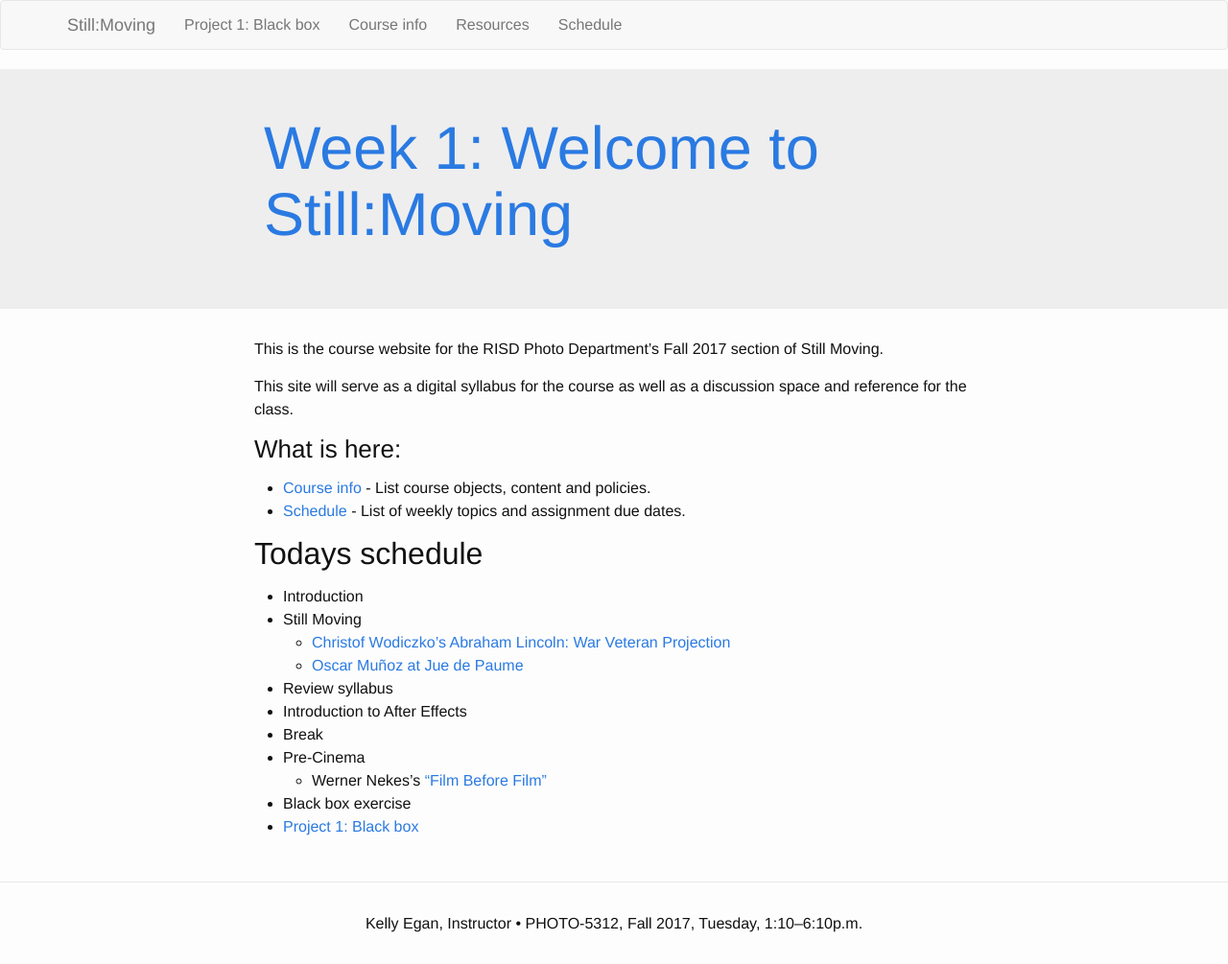
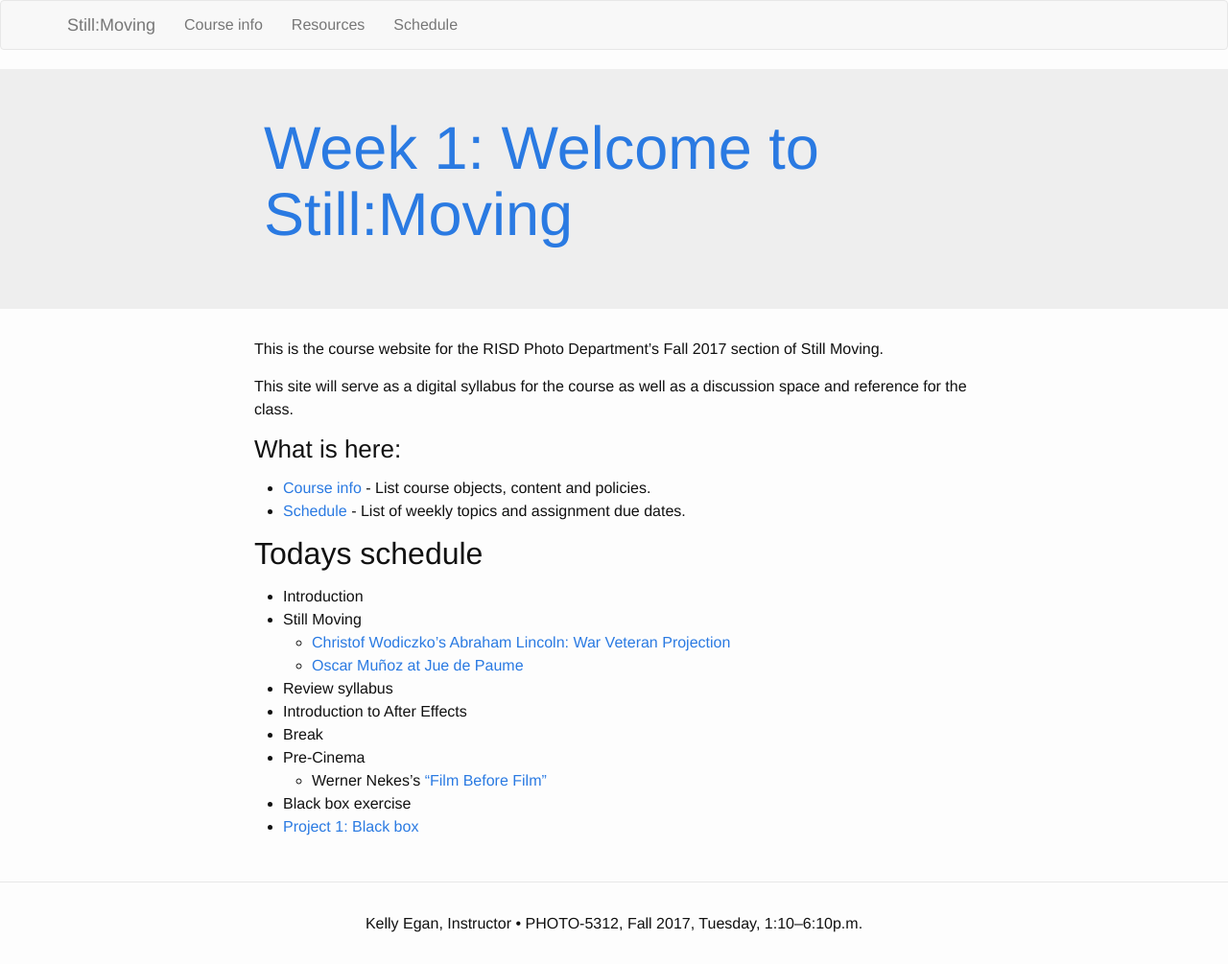
Before and after one commit to kellyegan/StillMoving, a Jekyll site: the page built from index.html, in a window 1280 px wide. Shown: the whole page at 96% size. Built offline with Jekyll 4.4.1, drawn with Linux system fonts in a browser that asks for light colours.

Commit message:
Remove assignements from navigation

```diff
--- a/_includes/header.html
+++ b/_includes/header.html
@@ -16,11 +16,11 @@
       <ul class="nav navbar-nav">
 
         {% for page in site.pages %}
-        {% if page.title %}
+        {% unless page.categories contains "assignment" %}{% if page.title %}
 
 	    <li><a href="{{ page.url | prepend: site.baseurl }}">{{ page.title }}</a></li>
 
-        {% endif %}
+        {% endif %}{% endunless %}
         {% endfor %}
 
       </ul>
```
